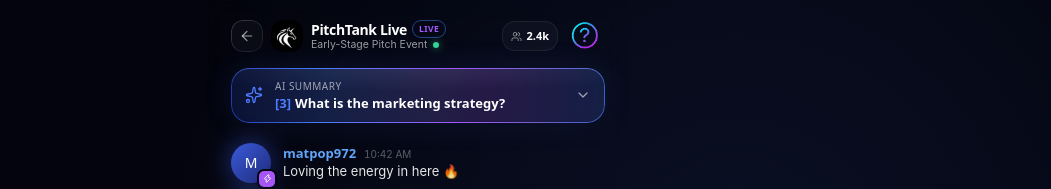
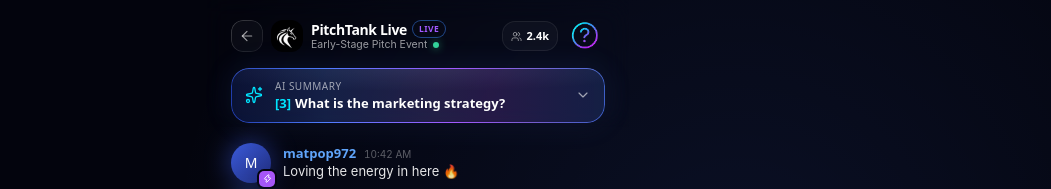
Before and after one commit to wentingyong/pitch-tank-event, a React (Vite) app: page /chat in a window 1280 px wide. Shown: the top 189 px of the page, without its empty margins (222-1273 px from the left). Built offline with nearby package versions, Linux system fonts and the light colour scheme.

Commit message:
style(AiSummaryBar) · update Sparkles and count color to cyan

```diff
--- a/src/pages/chat/AiSummaryBar.tsx
+++ b/src/pages/chat/AiSummaryBar.tsx
@@ -22,14 +22,14 @@
           <Sparkles
             size={18}
             strokeWidth={1.75}
-            className="text-pt-blue shrink-0"
+            className="text-pt-cyan shrink-0"
           />
           <div className="leading-tight min-w-0 flex-1">
             <div className="text-[10px] text-pt-text-2 font-display tracking-wider uppercase">
               AI Summary
             </div>
             <div className="font-display text-white text-[13px] font-semibold truncate mt-0.5">
-              <span className="text-pt-blue num mr-1">[{count}]</span>
+              <span className="text-pt-cyan num mr-1">[{count}]</span>
               {question}
             </div>
           </div>
```
